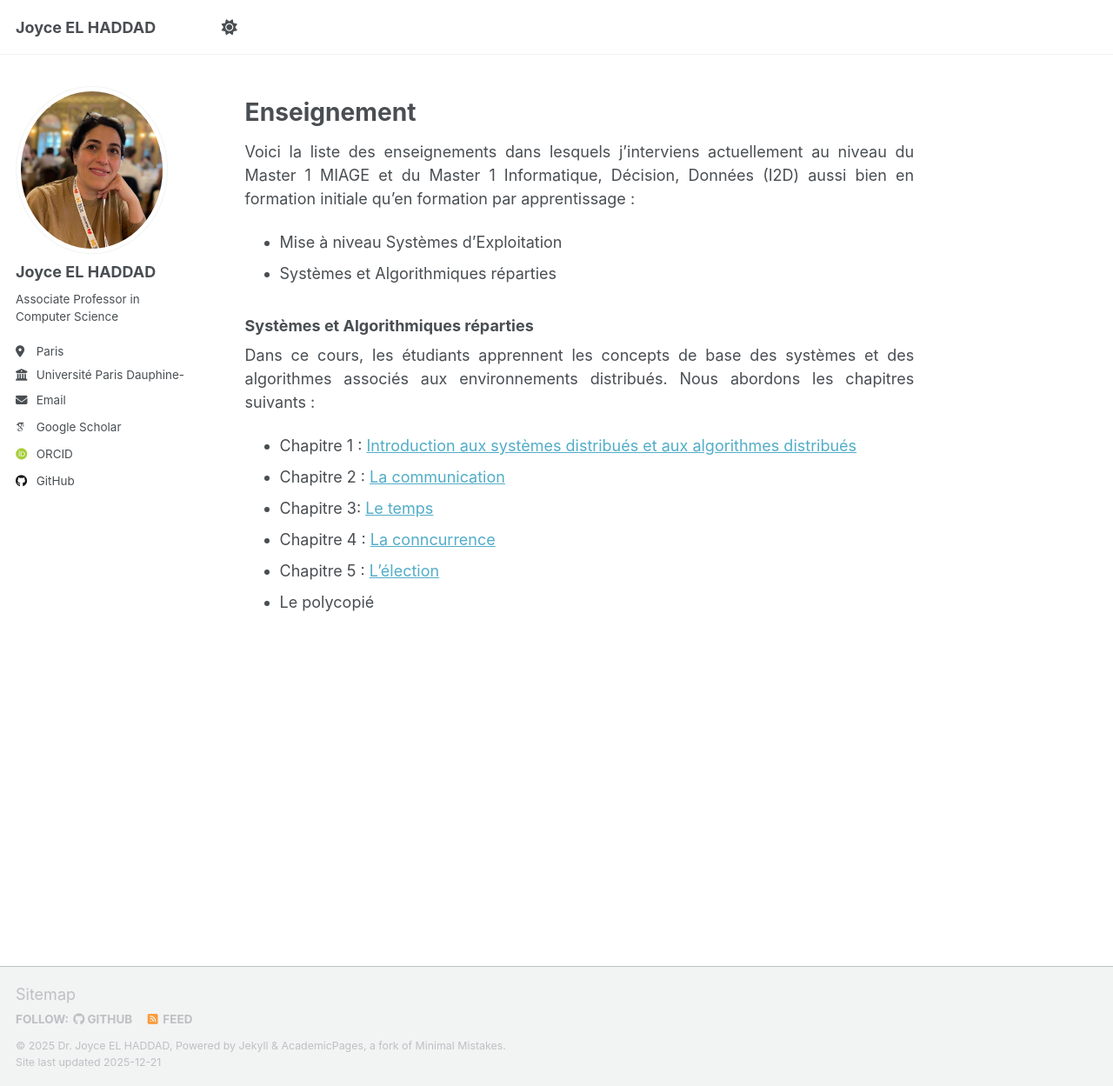
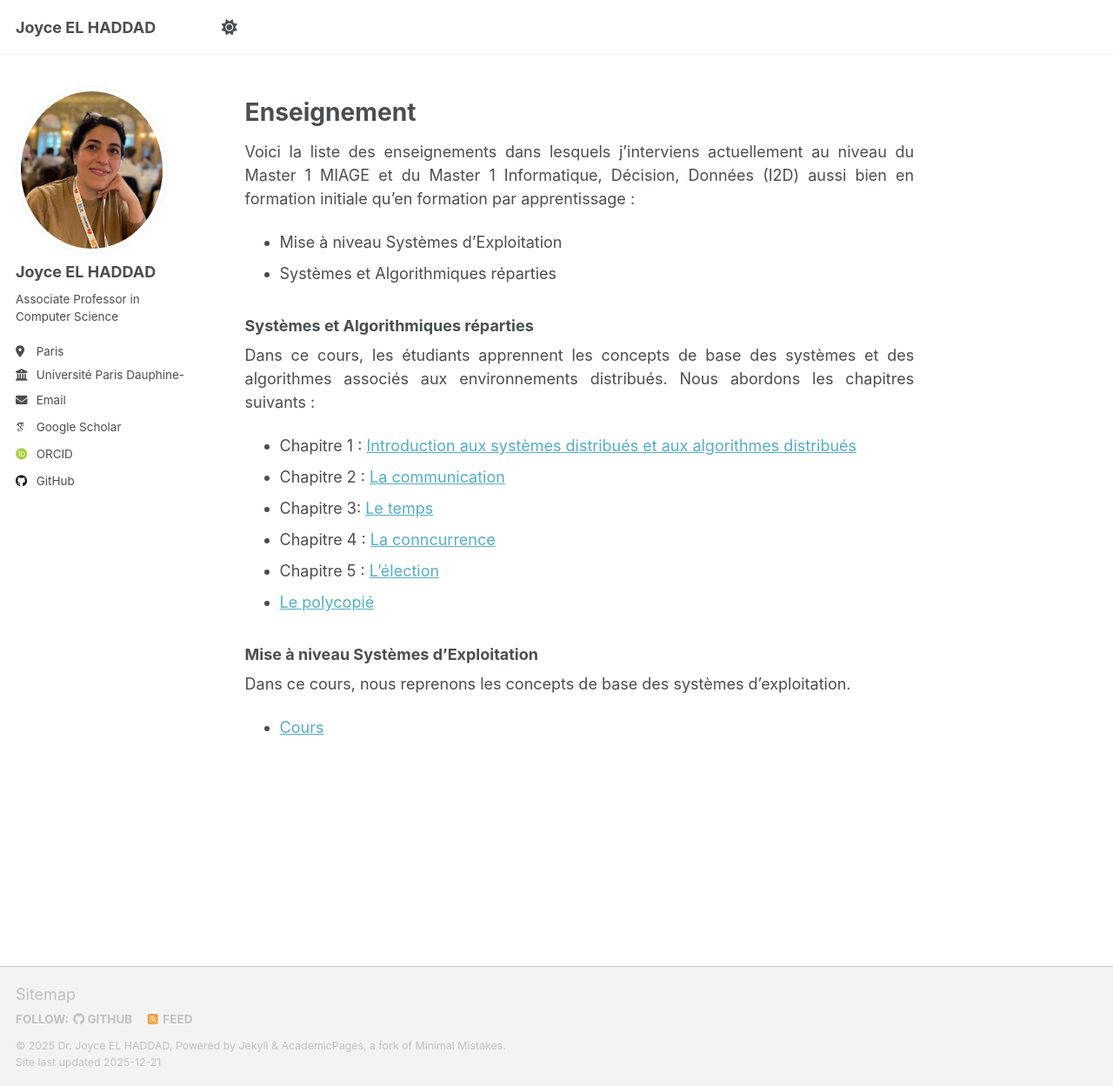
Before and after one commit to joyceelhaddad/joyceelhaddad.github.io, a Jekyll site: the page built from _pages/non-menu-page.md, in a window 1280 px wide and 1249 px high. Shown: the whole window at 87% size. Built offline with Jekyll 4.4.1, drawn with Linux system fonts in a browser that asks for light colours; some web fonts are replaced; a script that is not in the unit is left out.

Commit message:
Update non-menu-page.md

```diff
--- a/_pages/non-menu-page.md
+++ b/_pages/non-menu-page.md
@@ -21,4 +21,8 @@ Dans ce cours, les étudiants apprennent les concepts de base des systèmes et d
 - Chapitre 3: [Le temps](https://joyceelhaddad.github.io/files/SAR/4_Chapitre3_Temps.pdf)
 - Chapitre 4 : [La conncurrence](https://joyceelhaddad.github.io/files/SAR/5_Chapitre4_Concurrence.pdf)
 - Chapitre 5 : [L'élection](https://joyceelhaddad.github.io/files/SAR/6_Chapitre5_Election.pdf)
-- Le polycopié
+- [Le polycopié](https://joyceelhaddad.github.io/files/SAR/9D_SAR_Polycopie.pdf)
+
+### Mise à niveau Systèmes d'Exploitation
+Dans ce cours, nous reprenons les concepts de base des systèmes d'exploitation.
+- [Cours](https://joyceelhaddad.github.io/files/SAR/Rappel_SystemeExploitation_CM.pdf)
```
